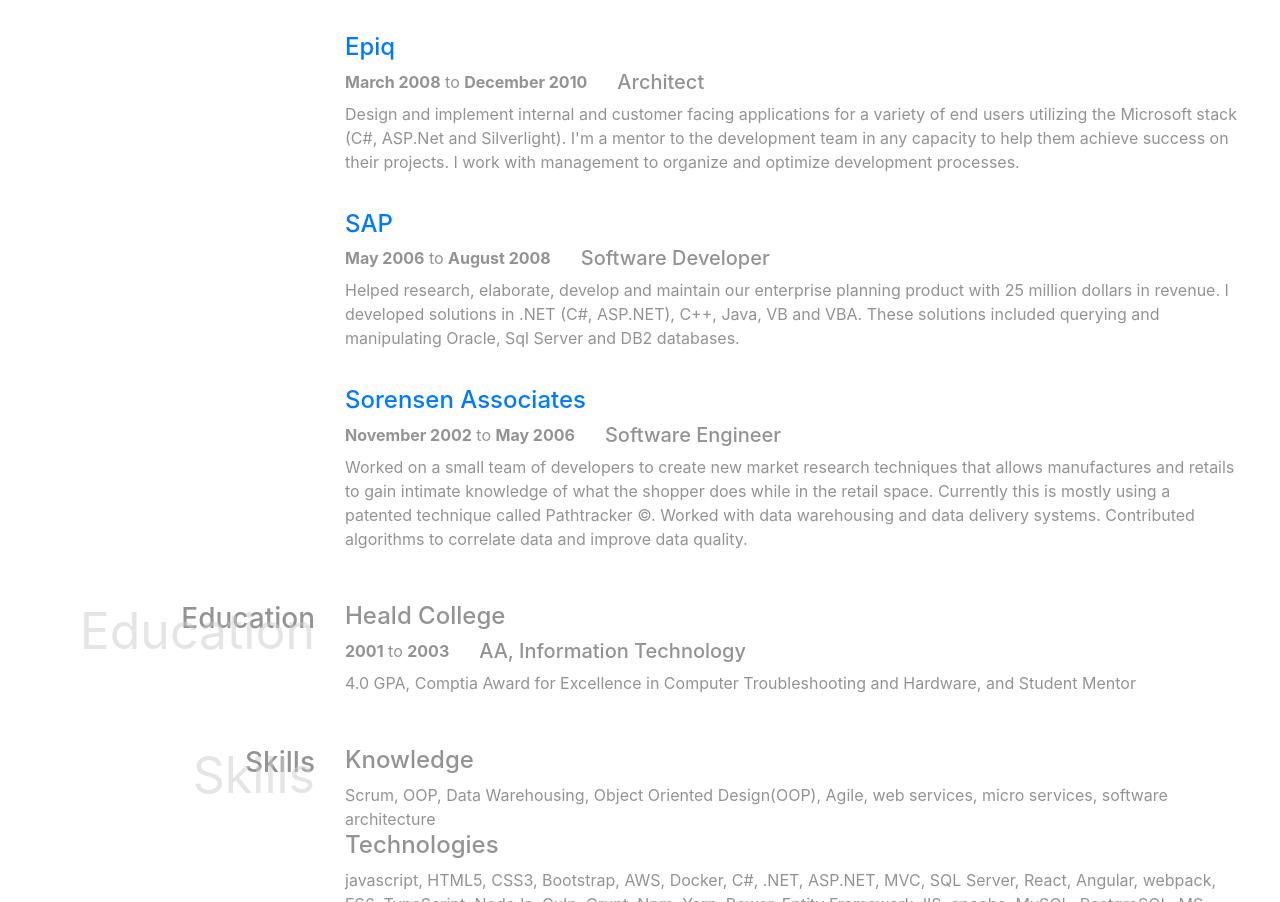
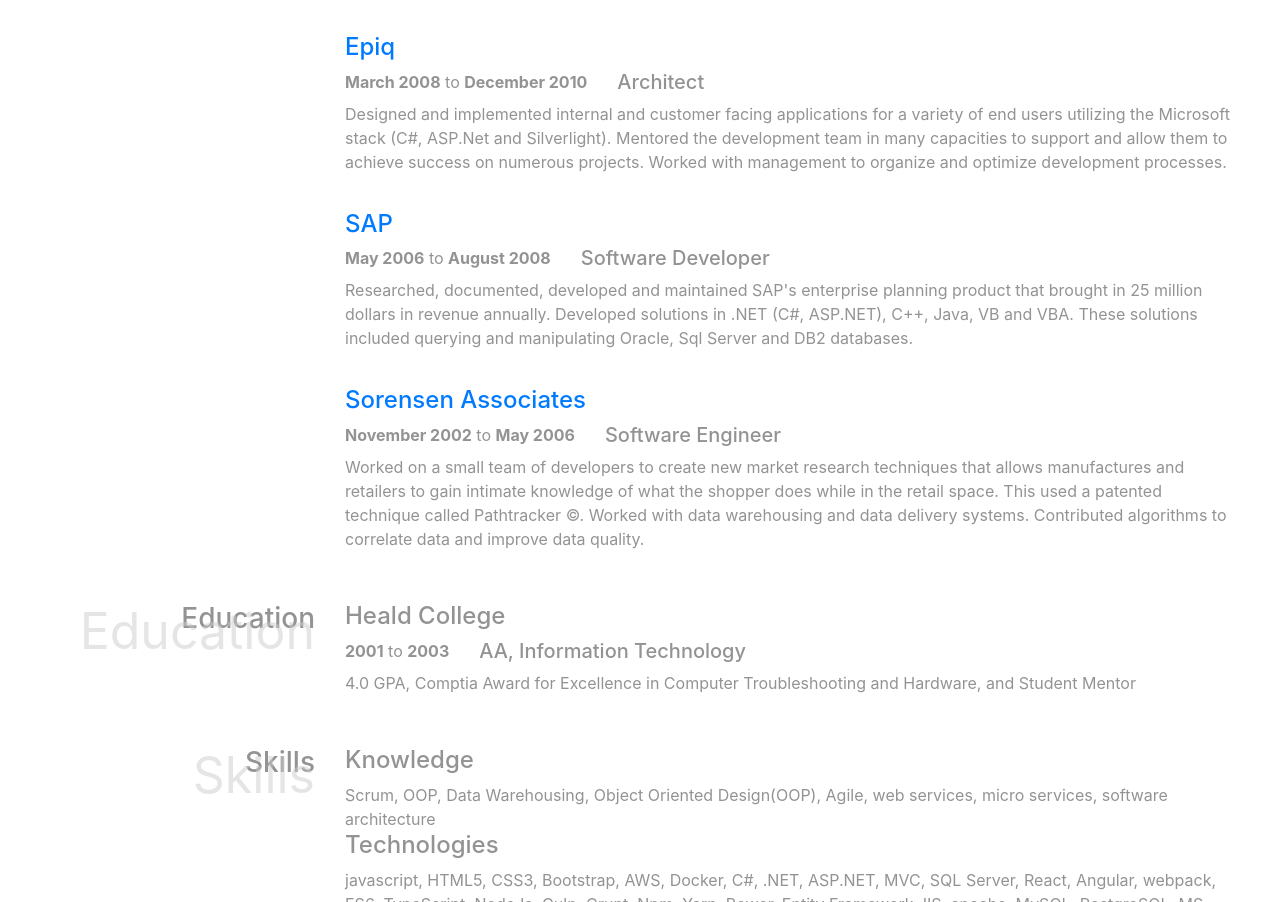
Before and after one commit to kodenine/kodenine.github.io, a website: page index.html in a window 1280 px wide. Shown: the part 1003-1905 px from the top of the page. Drawn offline with nearby package versions, Linux system fonts and the light colour scheme.

Commit message:
Update index.html
Modified writing perspective for work history.

```diff
--- a/index.html
+++ b/index.html
@@ -75,19 +75,19 @@
             <h4><a href="https://www.epiqglobal.com">Epiq</a></h4>
             <div class="float-left exp-timeline"><b>March 2008</b> to <b>December 2010</b></div>
             <h5>Architect</h5>
-            <p>Design and implement internal and customer facing applications for a variety of end users utilizing the Microsoft stack (C#, ASP.Net and Silverlight). I'm a mentor to the development team in any capacity to help them achieve success on their projects. I work with management to organize and optimize development processes.</p>
+            <p>Designed and implemented internal and customer facing applications for a variety of end users utilizing the Microsoft stack (C#, ASP.Net and Silverlight). Mentored the development team in many capacities to support and allow them to achieve success on numerous projects. Worked with management to organize and optimize development processes.</p>
 
             <div class="seperator"></div>
             <h4><a href="https://www.sap.com">SAP</a></h4>
             <div class="float-left exp-timeline"><b>May 2006</b> to <b>August 2008</b></div>
             <h5>Software Developer</h5>
-            <p>Helped research, elaborate, develop and maintain our enterprise planning product with 25 million dollars in revenue. I developed solutions in .NET (C#, ASP.NET), C++, Java, VB and VBA. These solutions included querying and manipulating Oracle, Sql Server and DB2 databases.</p>
+            <p>Researched, documented, developed and maintained SAP's enterprise planning product that brought in 25 million dollars in revenue annually. Developed solutions in .NET (C#, ASP.NET), C++, Java, VB and VBA. These solutions included querying and manipulating Oracle, Sql Server and DB2 databases.</p>
 
             <div class="seperator"></div>
             <h4><a href="http://www.shopperscientist.com/resources/sorensen-associates/index.html">Sorensen Associates</a></h4>
             <div class="float-left exp-timeline"><b>November 2002</b> to <b>May 2006</b></div>
             <h5>Software Engineer</h5>
-            <p>Worked on a small team of developers to create new market research techniques that allows manufactures and retails to gain intimate knowledge of what the shopper does while in the retail space. Currently this is mostly using a patented technique called Pathtracker ©. Worked with data warehousing and data delivery systems. Contributed algorithms to correlate data and improve data quality.</p>
+            <p>Worked on a small team of developers to create new market research techniques that allows manufactures and retailers to gain intimate knowledge of what the shopper does while in the retail space. This used a patented technique called Pathtracker ©. Worked with data warehousing and data delivery systems. Contributed algorithms to correlate data and improve data quality.</p>
           </div>
         </div>
       </div>
```
